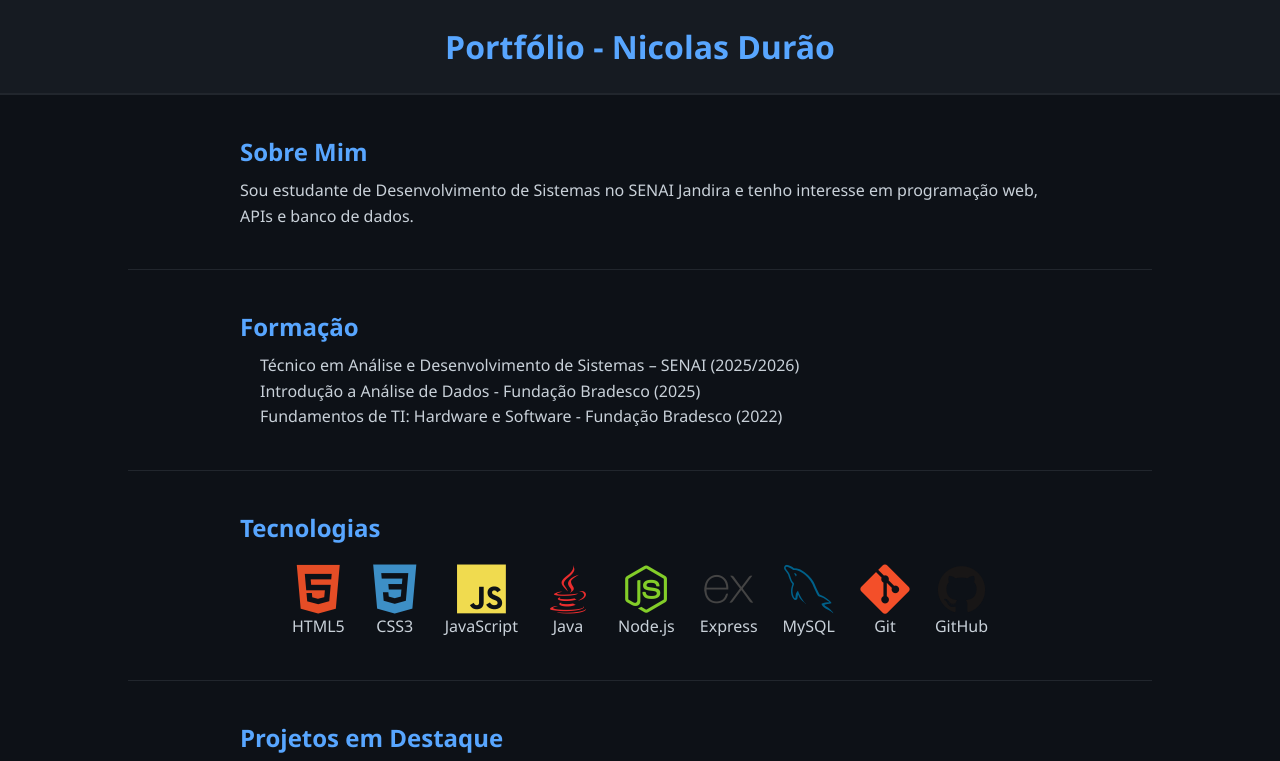
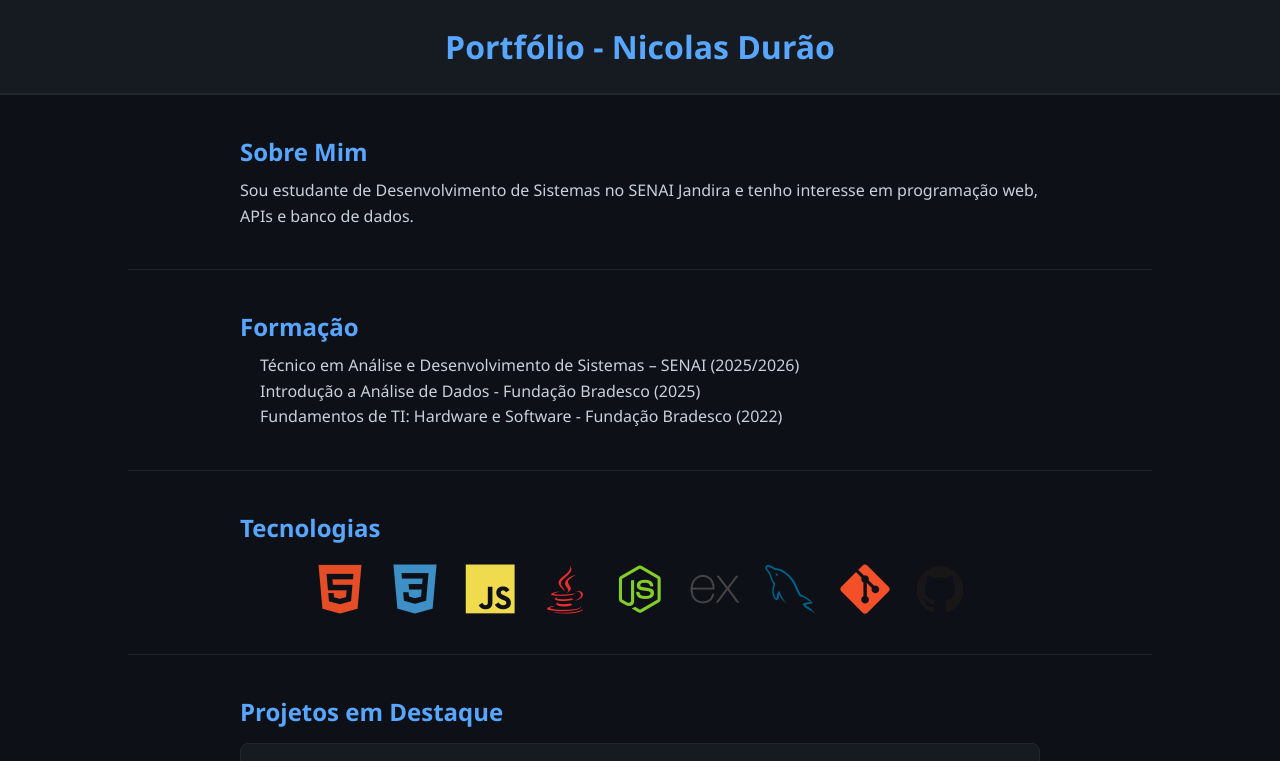
Before and after one commit to nicolas16-sd/portfolio_psof, a plain HTML site: page index.html in a window 1280 px wide. Shown: the top 761 px of the page. Drawn offline with nearby package versions, Linux system fonts and the light colour scheme.

Commit message:
Alterando icons na seção de tecnologias

```diff
--- a/index.html
+++ b/index.html
@@ -34,39 +34,30 @@
     <div class="tech-icons">
       <div class="tech-item">
         <i class="devicon-html5-plain colored" title="HTML5"></i>
-        <p>HTML5</p>
       </div>
       <div class="tech-item">
         <i class="devicon-css3-plain colored" title="CSS3"></i>
-        <p>CSS3</p>
       </div>
       <div class="tech-item">
         <i class="devicon-javascript-plain colored" title="JavaScript"></i>
-        <p>JavaScript</p>
       </div>
       <div class="tech-item">
         <i class="devicon-java-plain colored" title="Java"></i>
-        <p>Java</p>
       </div>
       <div class="tech-item">
         <i class="devicon-nodejs-plain colored" title="Node.js"></i>
-        <p>Node.js</p>
       </div>
       <div class="tech-item">
         <i class="devicon-express-original colored" title="Express"></i>
-        <p>Express</p>
       </div>
       <div class="tech-item">
         <i class="devicon-mysql-plain colored" title="MySQL"></i>
-        <p>MySQL</p>
       </div>
       <div class="tech-item">
         <i class="devicon-git-plain colored" title="Git"></i>
-        <p>Git</p>
       </div>
       <div class="tech-item">
         <i class="devicon-github-original colored" title="GitHub"></i>
-        <p>GitHub</p>
       </div>
     </div>
   </section>
```
